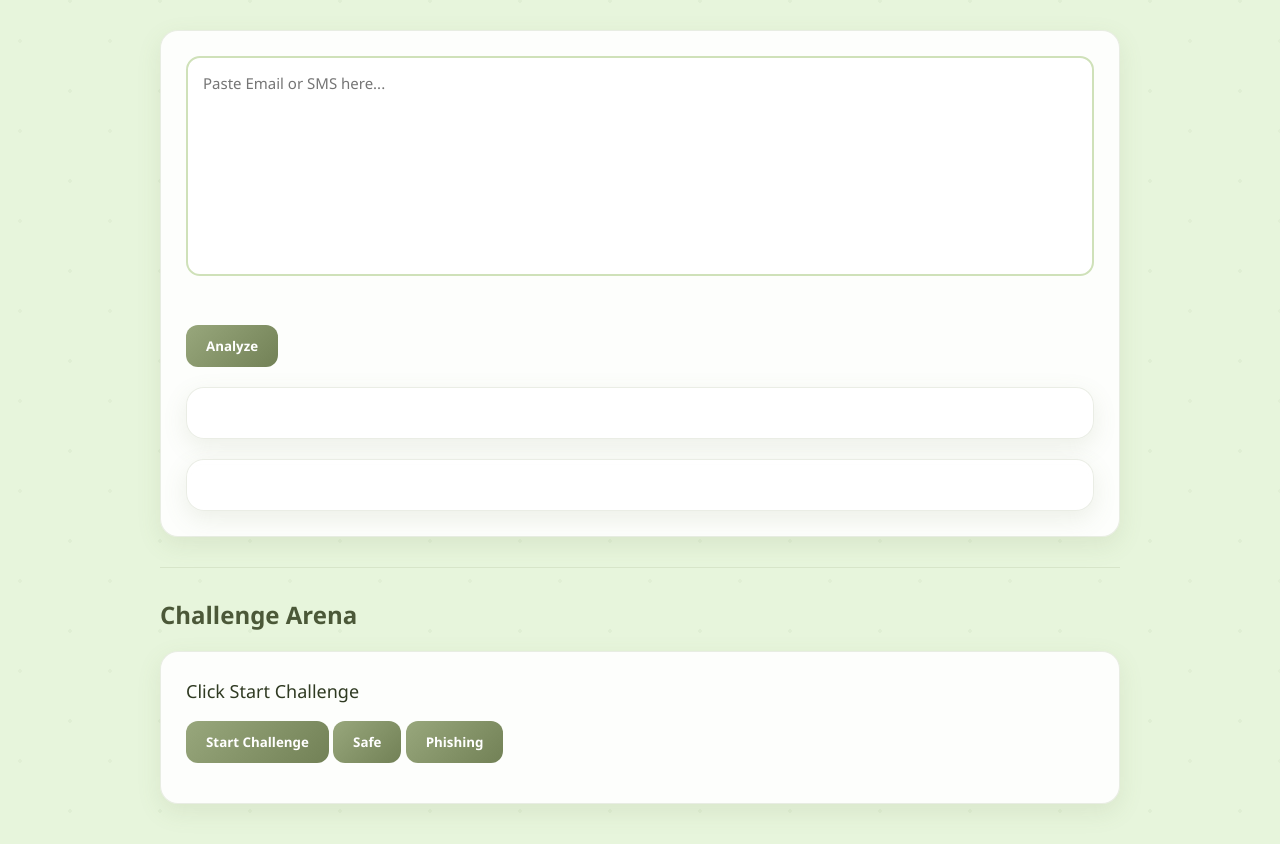
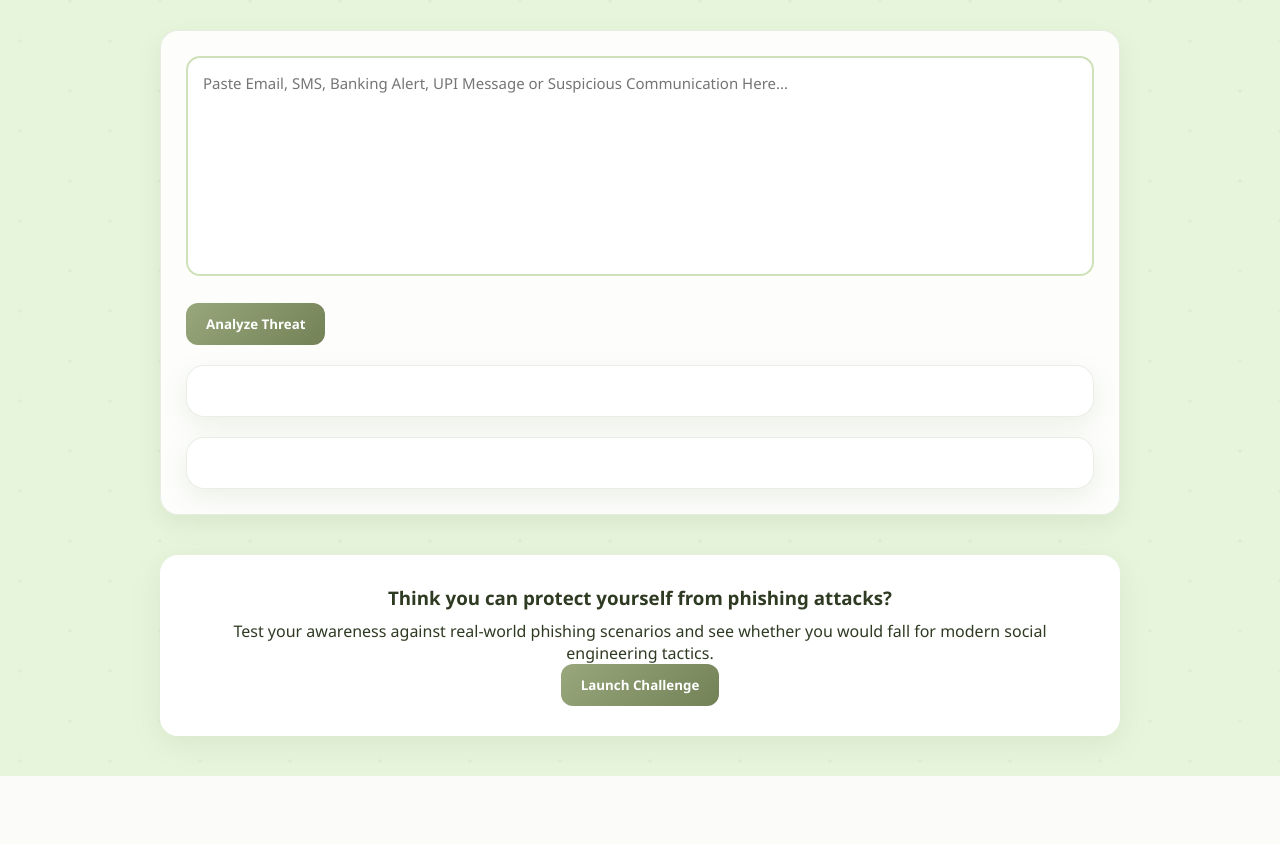
Before and after one commit to Kanagaarun-18/Fang, a FastAPI app: page / in a window 1280 px wide. Shown: the part 159-1003 px from the top of the page. After the commit the page ends 935 px from the top, so only its background shows below. Run offline with FastAPI, Linux system fonts and the light colour scheme.

Commit message:
improved challenge

```diff
--- a/static/script.js
+++ b/static/script.js
@@ -1,7 +1,3 @@
-let currentAnswer = null;
-let score = 0;
-let total = 0;
-
 async function analyzeMessage() {
 
     const message =
@@ -132,7 +128,34 @@ function renderThreatAnalysis(data){
     `;
 }
 
-async function loadChallenge() {
+let currentAnswer = null;
+
+let score = 0;
+
+let questionCount = 0;
+
+const TOTAL_QUESTIONS = 30;
+
+function openChallenge(){
+
+    document
+        .getElementById("challengeModal")
+        .style.display = "block";
+
+    score = 0;
+    questionCount = 0;
+
+    loadChallenge();
+}
+
+function closeChallenge(){
+
+    document
+        .getElementById("challengeModal")
+        .style.display = "none";
+}
+
+async function loadChallenge(){
 
     const response =
         await fetch("/challenge");
@@ -140,38 +163,109 @@ async function loadChallenge() {
     const data =
         await response.json();
 
-    document.getElementById(
-        "challengeQuestion"
-    ).innerText = data.text;
+    currentAnswer = data.answer;
 
-    currentAnswer = data.answer;
+    document
+        .getElementById("challengeQuestion")
+        .innerText = data.text;
+
+    document
+        .getElementById("challengeCounter")
+        .innerText =
+            `${questionCount + 1} / ${TOTAL_QUESTIONS}`;
+
+    document
+        .getElementById("challengeResult")
+        .innerHTML = "";
 }
 
-function submitAnswer(answer) {
+function submitAnswer(answer){
 
-    if (!currentAnswer) {
-        alert("Load a question first");
-        return;
-    }
+    questionCount++;
 
-    total++;
+    const resultBox =
+        document.getElementById(
+            "challengeResult"
+        );
 
-    if (answer === currentAnswer) {
+    if(answer === currentAnswer){
 
         score++;
 
-        document.getElementById(
-            "challengeResult"
-        ).innerHTML =
-            `✅ Correct (${score}/${total})`;
+        resultBox.innerHTML =
+            "✅ Correct";
 
-    } else {
+        resultBox.style.color =
+            "#4caf50";
 
-        document.getElementById(
-            "challengeResult"
-        ).innerHTML =
-            `❌ Incorrect (${score}/${total})`;
+    }else{
+
+        resultBox.innerHTML =
+            "❌ Incorrect";
+
+        resultBox.style.color =
+            "#e53935";
     }
 
-    currentAnswer = null;
+    if(questionCount >= TOTAL_QUESTIONS){
+
+        setTimeout(showFinalResult,1500);
+
+    }else{
+
+        setTimeout(loadChallenge,1500);
+    }
 }
+
+function showFinalResult(){
+
+    let rank = "Beginner";
+
+    const percent =
+        (score/TOTAL_QUESTIONS)*100;
+
+    if(percent >= 90)
+        rank = "Threat Hunter 🏆";
+
+    else if(percent >= 75)
+        rank = "Security Analyst 🛡️";
+
+    else if(percent >= 50)
+        rank = "Cyber Aware 👁️";
+
+    document
+        .getElementById("challengeQuestion")
+        .innerHTML = `
+
+        <h2>Training Complete!</h2>
+
+        <p>
+            Score:
+            ${score}/${TOTAL_QUESTIONS}
+        </p>
+
+        <p>
+            Rank:
+            ${rank}
+        </p>
+
+        <br>
+
+        <p>
+            You have completed all available
+            challenges.
+        </p>
+
+        <button onclick="openChallenge()">
+            Train Again
+        </button>
+        `;
+
+    document
+        .getElementById("answerButtons")
+        .style.display = "none";
+
+    document
+        .getElementById("challengeResult")
+        .innerHTML = "";
+}
--- a/static/style.css
+++ b/static/style.css
@@ -298,6 +298,93 @@ button:active{
     margin-top:10px;
 }
 
+
+
+#challengeCard{
+
+    margin-top:20px;
+
+    animation:popIn .4s ease;
+}
+
+@keyframes popIn{
+
+    from{
+        opacity:0;
+        transform:scale(.8);
+    }
+
+    to{
+        opacity:1;
+        transform:scale(1);
+    }
+}
+
+.hidden{
+    display:none;
+}
+
+#scoreBoard{
+
+    font-size:18px;
+    font-weight:bold;
+    margin-bottom:20px;
+}
+
+.safeBtn{
+
+    background:#4caf50;
+}
+
+.phishingBtn{
+
+    background:#e53935;
+}
+
+#answerButtons{
+
+    display:flex;
+    gap:15px;
+    margin-top:20px;
+}
+
+#challengeResult{
+
+    margin-top:20px;
+    font-size:22px;
+    font-weight:bold;
+}
+
+.correct{
+
+    color:#2e7d32;
+}
+
+.wrong{
+
+    color:#c62828;
+}
+
+#difficultyBadge{
+
+    display:inline-block;
+
+    padding:6px 12px;
+
+    border-radius:20px;
+
+    background:#cfe1b9;
+
+    margin-bottom:15px;
+
+    font-weight:bold;
+}
+
+#nextBtn{
+
+    margin-top:20px;
+}
+
 #challengeQuestion{
 
     font-size:18px;
@@ -344,3 +431,138 @@ h2{
         width:100%;
     }
 }
+
+.challenge-banner{
+
+    margin-top:40px;
+
+    text-align:center;
+
+    padding:30px;
+
+    border-radius:18px;
+
+    background:white;
+
+    box-shadow:
+        0 8px 30px rgba(114,129,86,.12);
+}
+
+.challenge-banner h3{
+    margin-bottom:10px;
+}
+
+.modal{
+
+    display:none;
+
+    position:fixed;
+
+    top:0;
+    left:0;
+
+    width:100%;
+    height:100%;
+
+    background:
+        rgba(0,0,0,.55);
+
+    z-index:9999;
+}
+
+.modal-content{
+
+    position:absolute;
+
+    top:50%;
+    left:50%;
+
+    transform:
+        translate(-50%,-50%);
+
+    width:90%;
+    max-width:650px;
+
+    background:white;
+
+    border-radius:20px;
+
+    padding:35px;
+
+    animation:popup .25s ease;
+}
+
+@keyframes popup{
+
+    from{
+        opacity:0;
+        transform:
+        translate(-50%,-50%) scale(.8);
+    }
+
+    to{
+        opacity:1;
+        transform:
+        translate(-50%,-50%) scale(1);
+    }
+}
+
+.close-btn{
+
+    position:absolute;
+
+    right:20px;
+    top:15px;
+
+    font-size:30px;
+
+    cursor:pointer;
+}
+
+.challenge-progress{
+
+    margin:20px 0;
+
+    font-weight:bold;
+
+    color:#728156;
+}
+
+#challengeQuestion{
+
+    font-size:20px;
+
+    line-height:1.6;
+
+    min-height:120px;
+
+    margin:20px 0;
+}
+
+#answerButtons{
+
+    display:flex;
+
+    gap:15px;
+
+    justify-content:center;
+}
+
+.safeBtn{
+    background:#4caf50;
+}
+
+.phishingBtn{
+    background:#e53935;
+}
+
+#challengeResult{
+
+    text-align:center;
+
+    margin-top:20px;
+
+    font-size:22px;
+
+    font-weight:bold;
+}
--- a/templates/index.html
+++ b/templates/index.html
@@ -1,7 +1,10 @@
 <!DOCTYPE html>
-<html>
+<html lang="en">
 <head>
+    <meta charset="UTF-8">
+    <meta name="viewport" content="width=device-width, initial-scale=1.0">
     <title>FANG</title>
+
     <link rel="stylesheet" href="/static/style.css">
 </head>
 <body>
@@ -16,59 +19,97 @@
         </div>
 
         <div class="card">
+
             <textarea
                 id="message"
-                placeholder="Paste Email or SMS here..."
+                placeholder="Paste Email, SMS, Banking Alert, UPI Message or Suspicious Communication Here..."
             ></textarea>
-
-            <br>
-
-            <!-- <input
-                type="file"
-                id="imageFile"
-                accept="image/*"
-            /> -->
 
             <br><br>
 
             <button onclick="analyzeMessage()">
-                Analyze
+                Analyze Threat
             </button>
-
-            <!-- <button onclick="analyzeImage()">
-                Analyze Screenshot
-            </button> -->
 
             <div id="result"></div>
 
             <div id="aiExplanation"></div>
 
         </div>
-        <hr>
 
-        <h2>Challenge Arena</h2>
+        <!-- Challenge Banner -->
 
-        <div id="challengeBox">
+        <div class="challenge-banner">
 
-            <p id="challengeQuestion">
-                Click Start Challenge
+            <h3>
+                Think you can protect yourself from phishing attacks?
+            </h3>
+
+            <p>
+                Test your awareness against real-world phishing scenarios
+                and see whether you would fall for modern social engineering tactics.
             </p>
 
-            <button onclick="loadChallenge()">
-                Start Challenge
+            <button onclick="openChallenge()">
+                Launch Challenge
             </button>
 
-            <button onclick="submitAnswer('safe')">
-                Safe
-            </button>
+        </div>
 
-            <button onclick="submitAnswer('phishing')">
-                Phishing
-            </button>
+    </div>
+
+    <!-- Challenge Modal -->
+
+    <div id="challengeModal" class="modal">
+
+        <div class="modal-content">
+
+            <span class="close-btn"
+                  onclick="closeChallenge()">
+                &times;
+            </span>
+
+            <h2>FANG Challenge Arena</h2>
+
+            <div class="challenge-progress">
+
+                <span id="challengeCounter">
+                    1 / 30
+                </span>
+
+            </div>
+
+            <div id="challengeQuestionContainer">
+
+                <p id="challengeQuestion">
+                    Loading...
+                </p>
+
+            </div>
+
+            <div id="answerButtons">
+
+                <button
+                    class="safeBtn"
+                    onclick="submitAnswer('safe')">
+
+                    SAFE
+
+                </button>
+
+                <button
+                    class="phishingBtn"
+                    onclick="submitAnswer('phishing')">
+
+                    PHISHING
+
+                </button>
+
+            </div>
 
             <div id="challengeResult"></div>
 
-</div>
+        </div>
 
     </div>
 
```
